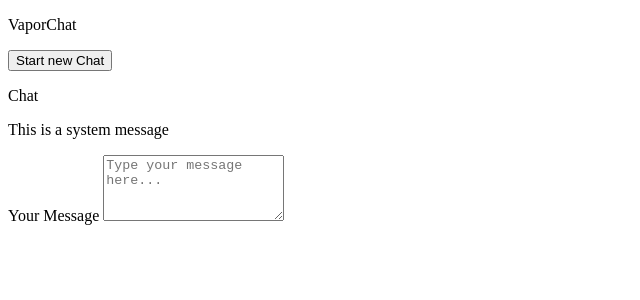
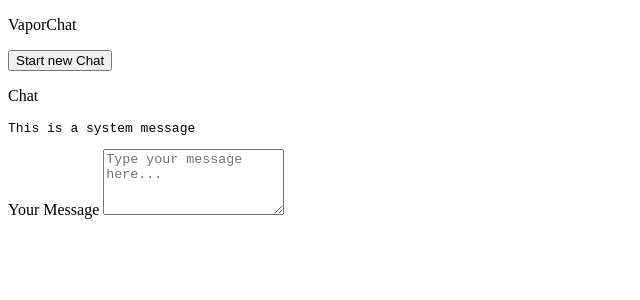
Before and after one commit to Jaimeloeuf/VaporChat, a Vue app: page / in a window 1280 px wide. Shown: the top 300 px of the page, without its empty margins (0-640 px from the left). Built offline with nearby package versions, Linux system fonts and the light colour scheme; the HTML template or start-up script is replaced by a standard one.

Commit message:
Support shift enter for new lines and fix rendering.

```diff
--- a/src/App.vue
+++ b/src/App.vue
@@ -75,7 +75,7 @@ async function sendNewMessage() {
               :key="message.timestamp"
               class="w-max rounded-2xl border border-gray-200 px-2 py-1 text-gray-700"
             >
-              <p>{{ message.message }}</p>
+              <pre>{{ message.message }}</pre>
             </div>
           </div>
         </div>
@@ -90,7 +90,7 @@ async function sendNewMessage() {
             class="w-full resize-y rounded-lg border border-gray-200 px-4 py-2 text-gray-700 placeholder-gray-400 shadow-sm outline-none"
             placeholder="Type your message here..."
             v-model="currentMessageDraft"
-            @keydown.prevent.enter="sendNewMessage"
+            @keydown.enter.exact.prevent="sendNewMessage"
           />
         </div>
       </div>
```
